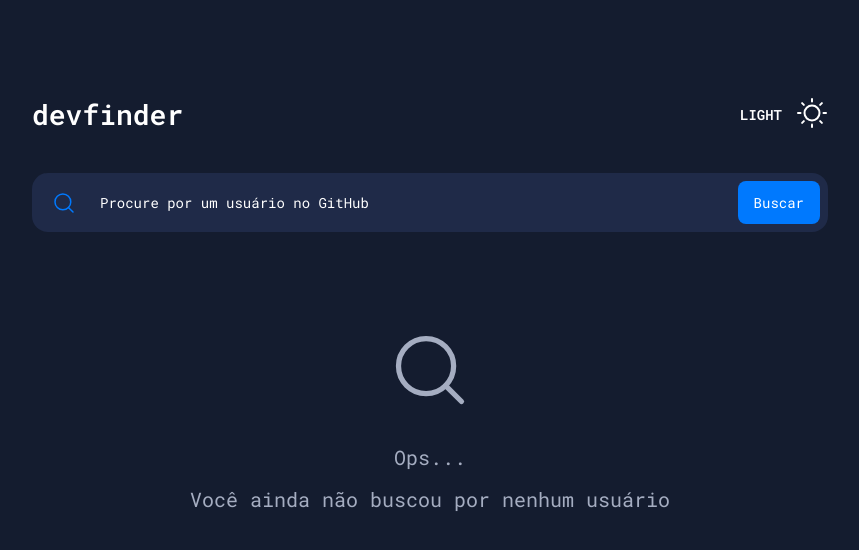
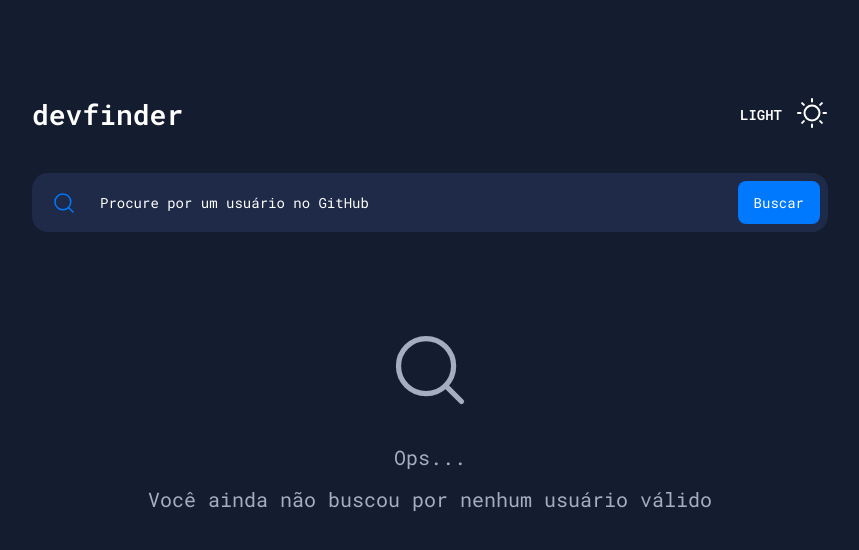
Before and after one commit to Anna-Luiza-Gusmao/devfinder, a React (Vite) app: page / in a window 1280 px wide. Shown: the top 550 px of the page, without its empty margins (210-1069 px from the left). Built offline with nearby package versions, Linux system fonts and the light colour scheme.

Commit message:
add: catch error in SearchForm

```diff
--- a/package.json
+++ b/package.json
@@ -10,6 +10,7 @@
   },
   "dependencies": {
     "@hookform/resolvers": "^2.9.11",
+    "@radix-ui/react-toast": "^1.1.2",
     "@types/styled-components": "^5.1.26",
     "axios": "^1.3.2",
     "date-fns": "^2.29.3",
--- a/src/components/SearchForm/index.tsx
+++ b/src/components/SearchForm/index.tsx
@@ -5,6 +5,7 @@ import { useForm } from "react-hook-form"
 import { zodResolver } from '@hookform/resolvers/zod'
 import { api } from "../../lib/axios"
 import { useState } from "react"
+import { AxiosError } from "axios"
 
 const searchFormSchema = z.object({
     query: z.string()
@@ -39,8 +40,18 @@ export function SearchForm() {
     const [usersData, setUsersData] = useState<DataUser[]>([])
 
     async function searchUser(query?: string) {
-        const response = await api.get(`users/${query}`)
-        setUsersData([response.data])
+        try{
+            const response = await api.get(`users/${query}`)
+            setUsersData([response.data])
+        }catch (err) {
+            if (err instanceof AxiosError) {
+                alert('tem erro')
+                setUsersData([])
+                return
+            }
+
+            console.error(err)
+        }
     }
 
     async function handleSearchUsers (data: SearchFormInputs) {
--- a/src/components/Users/components/NoUsers/index.tsx
+++ b/src/components/Users/components/NoUsers/index.tsx
@@ -6,7 +6,7 @@ export function NoUsers() {
         <NoUserContainer>
             <MagnifyingGlass size={84} />
             <p>Ops...</p>
-            <p>Você ainda não buscou por nenhum usuário</p>
+            <p>Você ainda não buscou por nenhum usuário válido</p>
         </NoUserContainer>
     )
 }
```
Also changed, not shown: 1 other file (tests, documents, lock files or other folders).
